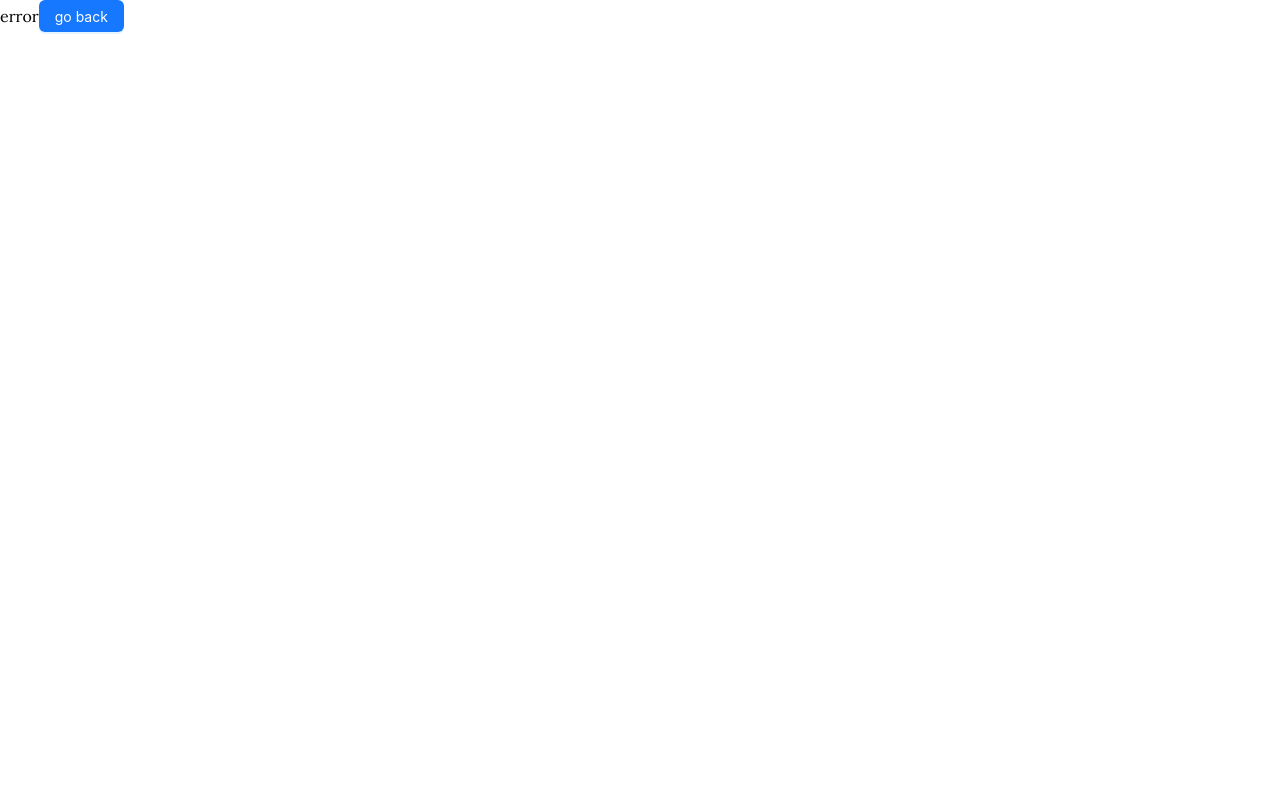
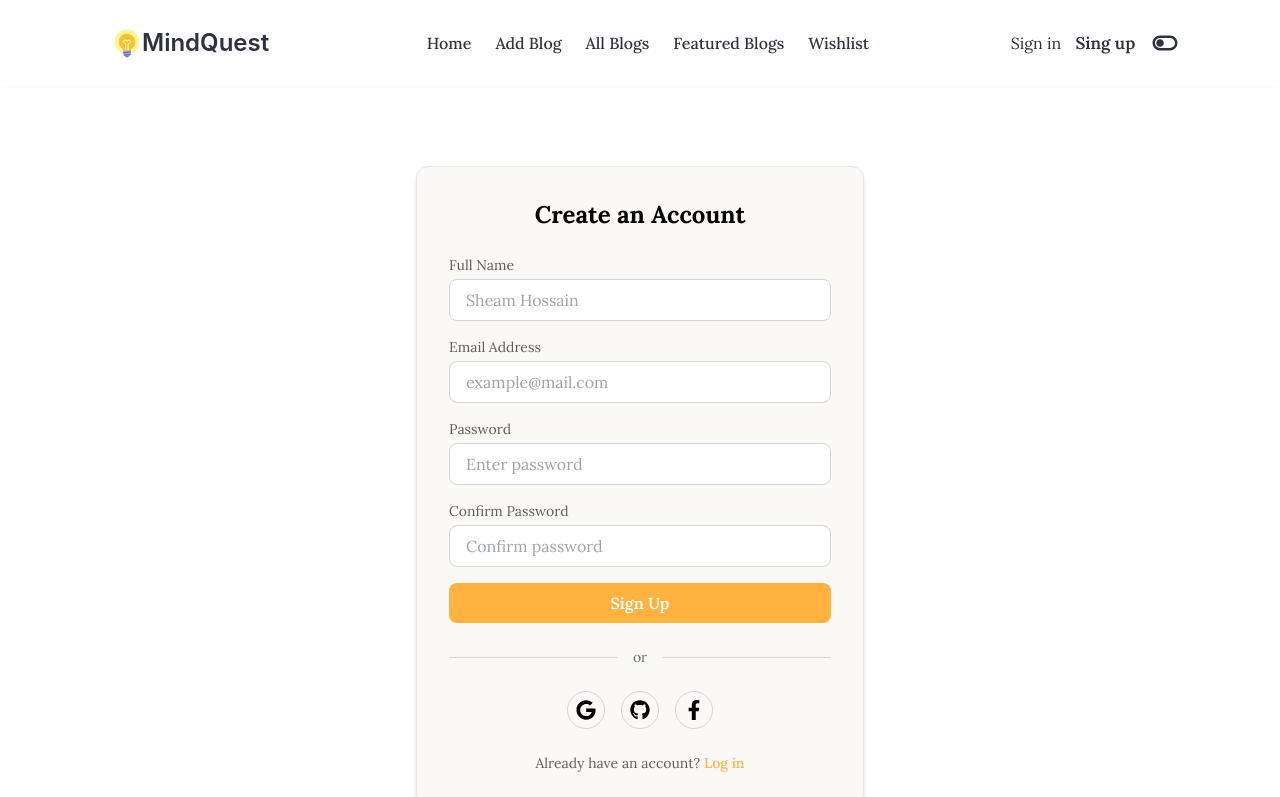
Before and after one commit to sheamZero/mindquest-client, a React (Vite) app: page /signup in a window 1280 px wide. Before the commit this address had no page. Shown: the top 797 px of the page. Built offline with nearby package versions, Linux system fonts and the light colour scheme.

Commit message:
added sign up

```diff
--- a/index.html
+++ b/index.html
@@ -14,7 +14,7 @@
     rel="stylesheet">
 </head>
 
-<body class="bg-primary dark:bg-primaryDark font-lora">
+<body class="bg-primary dark:bg-primaryDark dark:text-headingDark font-lora">
   <div id="root"></div>
   <script type="module" src="/src/main.jsx"></script>
 </body>
--- a/package.json
+++ b/package.json
@@ -19,6 +19,7 @@
     "motion": "^12.23.9",
     "react": "^19.1.0",
     "react-dom": "^19.1.0",
+    "react-hook-form": "^7.61.1",
     "react-icons": "^5.5.0",
     "react-router-dom": "^7.7.1",
     "react-toastify": "^11.0.5"
--- a/src/components/shared/Navbar/Navbar.jsx
+++ b/src/components/shared/Navbar/Navbar.jsx
@@ -86,13 +86,13 @@ const NavBar = () => {
                             !user
                                 ?
                                 (<div className="flex items-center gap-4">
-                                    <NavLink to="/wishlist"
+                                    <NavLink to="/signin"
                                         className={({ isActive }) =>
                                             isActive ? cssss : "text-heading dark:text-headingDark"
                                         }>
                                         Sign in
                                     </NavLink>
-                                    <NavLink to="/wishlist"
+                                    <NavLink to="/signup"
                                         className={({ isActive }) =>
                                             isActive ? cssss : "text-heading dark:text-headingDark"
                                         }>
--- /dev/null
+++ b/src/firebase/firebase.config.js
@@ -0,0 +1,20 @@
+// Import the functions you need from the SDKs you need
+import { initializeApp } from "firebase/app";
+import { getAuth } from "firebase/auth";
+// TODO: Add SDKs for Firebase products that you want to use
+// https://firebase.google.com/docs/web/setup#available-libraries
+
+// Your web app's Firebase configuration
+const firebaseConfig = {
+  apiKey: "AIzaSyAMITosa4NEirVgRwvZE2xExBO9cxTcj_I",
+  authDomain: "mindquest-client.firebaseapp.com",
+  projectId: "mindquest-client",
+  storageBucket: "mindquest-client.firebasestorage.app",
+  messagingSenderId: "753584248595",
+  appId: "1:753584248595:web:308220eea415cc26cc2ce6"
+};
+
+// Initialize Firebase
+const app = initializeApp(firebaseConfig);
+const auth = getAuth(app);
+export default auth;
--- /dev/null
+++ b/src/hooks/useAuth.js
@@ -0,0 +1,8 @@
+import { useContext } from "react"
+import { AuthContext } from "../providers/AuthProvider"
+
+const useAuth =()=>{
+    const info = useContext(AuthContext);
+    return info;
+}
+export default useAuth;
--- a/src/layouts/MainLayout.jsx
+++ b/src/layouts/MainLayout.jsx
@@ -13,7 +13,7 @@ const MainLayout = () => {
             </header>
             <div className="max-w-7xl mx-auto">
 
-                <main className="my-12">
+                <main className="my-5 lg:my-10">
                     <Outlet></Outlet>
                 </main>
             </div>
--- a/src/main.jsx
+++ b/src/main.jsx
@@ -3,10 +3,13 @@ import { createRoot } from 'react-dom/client'
 import './index.css'
 import { RouterProvider } from 'react-router-dom'
 import router from './routes/Routes.jsx'
+import AuthProvider from './providers/AuthProvider.jsx'
 
 
 createRoot(document.getElementById('root')).render(
   <StrictMode>
-    <RouterProvider router={router} />
+    <AuthProvider>
+      <RouterProvider router={router} />
+    </AuthProvider>
   </StrictMode>,
 )
--- /dev/null
+++ b/src/pages/SignIn/SignIn.jsx
@@ -0,0 +1,11 @@
+
+
+const SignIn = () => {
+    return (
+        <div>
+            sing in
+        </div>
+    );
+};
+
+export default SignIn;
--- /dev/null
+++ b/src/pages/SignUp/SignUp.jsx
@@ -0,0 +1,141 @@
+import { useForm } from "react-hook-form";
+import { FaGoogle, FaGithub, FaFacebookF } from "react-icons/fa";
+import { Link } from "react-router-dom";
+import useAuth from "../../hooks/useAuth";
+import { useState } from "react";
+import { toast, ToastContainer } from "react-toastify";
+
+const SignUp = () => {
+    const { register, handleSubmit, formState: { errors } } = useForm();
+    const { registerUser } = useAuth();
+    const [passError, setPassError] = useState("");
+
+    const onSubmit = (data) => {
+        if (data.password !== data.confirm_pass) {
+            setPassError("Passwords do not match");
+            return;
+        }
+        if (data.password.length < 6) {
+            setPassError("Password must be at least 6 characters");
+            return;
+        }
+
+        setPassError("");
+
+        registerUser(data.email, data.password)
+            .then(res => {
+                toast.success("User create successfully!");
+                console.log(res.user)
+            })
+            .catch(err => console.log(err));
+    };
+
+    return (
+        <div className="min-h-[90vh] flex items-center justify-center px-4 py-10">
+            <ToastContainer position="top-center" autoClose={3000} hideProgressBar></ToastContainer>
+            <div className="w-full max-w-md bg-card dark:bg-cardDark border border-gray-200 dark:border-gray-700 rounded-xl shadow-md p-8">
+                <h2 className="text-2xl font-bold text-center mb-6">
+                    Create an Account
+                </h2>
+
+                <form onSubmit={handleSubmit(onSubmit)} className="space-y-4">
+                    {/* Full Name */}
+                    <div>
+                        <label className="block mb-1 text-sm text-paragraph dark:text-paragraphDark">
+                            Full Name
+                        </label>
+                        <input
+                            type="text"
+                            placeholder="Sheam Hossain"
+                            className="w-full px-4 py-2 rounded-lg border border-gray-300 dark:border-gray-600 bg-white dark:bg-[#2c2c3a] text-heading dark:text-white focus:outline-accent"
+                            {...register("name", { required: true })}
+                        />
+                        {errors.name && <span className="text-red-500">Full name is required</span>}
+                    </div>
+
+                    {/* Email */}
+                    <div>
+                        <label className="block mb-1 text-sm text-paragraph dark:text-paragraphDark">
+                            Email Address
+                        </label>
+                        <input
+                            type="email"
+                            placeholder="example@mail.com"
+                            className="w-full px-4 py-2 rounded-lg border border-gray-300 dark:border-gray-600 bg-white dark:bg-[#2c2c3a] text-heading dark:text-white focus:outline-accent"
+                            {...register("email", { required: true })}
+                        />
+                        {errors.email && <span className="text-red-500">Email is required</span>}
+                    </div>
+
+                    {/* Password */}
+                    <div>
+                        <label className="block mb-1 text-sm text-paragraph dark:text-gray-300">
+                            Password
+                        </label>
+                        <input
+                            type="password"
+                            placeholder="Enter password"
+                            className="w-full px-4 py-2 rounded-lg border border-gray-300 dark:border-gray-600 bg-white dark:bg-[#2c2c3a] text-heading dark:text-white focus:outline-accent"
+                            {...register("password")}
+                        />
+                    </div>
+
+                    {/* Confirm Password */}
+                    <div>
+                        <label className="block mb-1 text-sm text-paragraph dark:text-gray-300">
+                            Confirm Password
+                        </label>
+                        <input
+                            type="password"
+                            placeholder="Confirm password"
+                            className="w-full px-4 py-2 rounded-lg border border-gray-300 dark:border-gray-600 bg-white dark:bg-[#2c2c3a] text-heading dark:text-white focus:outline-accent"
+                            {...register("confirm_pass")}
+                        />
+                    </div>
+
+                    {/* Password Error */}
+                    {passError && (
+                        <p className="text-sm text-red-500 mt-1">{passError}</p>
+                    )}
+
+                    {/* Submit Button */}
+                    <input
+                        type="submit"
+                        value={"Sign Up"}
+                        className="w-full py-2 rounded-lg bg-accent text-white font-semibold hover:brightness-95 hover:shadow transition"
+                    />
+                </form>
+
+                {/* OR divider */}
+                <div className="my-6 flex items-center justify-between gap-4">
+                    <div className="h-px flex-1 bg-gray-300 dark:bg-gray-600"></div>
+                    <span className="text-sm text-gray-500 dark:text-gray-400">or</span>
+                    <div className="h-px flex-1 bg-gray-300 dark:bg-gray-600"></div>
+                </div>
+
+                {/* Social Buttons */}
+                <div className="flex items-center justify-center gap-4">
+                    <button className="p-2 border rounded-full border-gray-300 dark:border-gray-600 hover:bg-accent hover:text-white transition">
+                        <FaGoogle className="text-xl" />
+                    </button>
+                    <button className="p-2 border rounded-full border-gray-300 dark:border-gray-600 hover:bg-accent hover:text-white transition">
+                        <FaGithub className="text-xl" />
+                    </button>
+                    <button className="p-2 border rounded-full border-gray-300 dark:border-gray-600 hover:bg-accent hover:text-white transition">
+                        <FaFacebookF className="text-xl" />
+                    </button>
+                </div>
+
+                {/* Login Redirect */}
+                <p className="text-sm text-paragraph dark:text-gray-400 text-center mt-6">
+                    Already have an account?{" "}
+                    <Link to={"/signin"} className="text-accent font-medium hover:underline">
+                        Log in
+                    </Link>
+                </p>
+            </div>
+        </div>
+    );
+};
+
+export default SignUp;
--- /dev/null
+++ b/src/providers/AuthProvider.jsx
@@ -0,0 +1,24 @@
+import { createContext } from "react";
+import auth from '../../src/firebase/firebase.config';
+import { createUserWithEmailAndPassword } from 'firebase/auth';
+
+export const AuthContext = createContext(null);
+
+const AuthProvider = ({ children }) => {
+
+    // sign up user
+    const registerUser = (email, password) => {
+        return createUserWithEmailAndPassword(auth, email, password);
+    }
+
+    const data = {
+        registerUser,
+    }
+    return (
+        <AuthContext.Provider value={data}>
+            {children}
+        </AuthContext.Provider>
+    );
+};
+
+export default AuthProvider;
```
Also changed, not shown: src/routes/Routes.jsx (+10 -0 lines), 1 other file (tests, documents, lock files or other folders).
